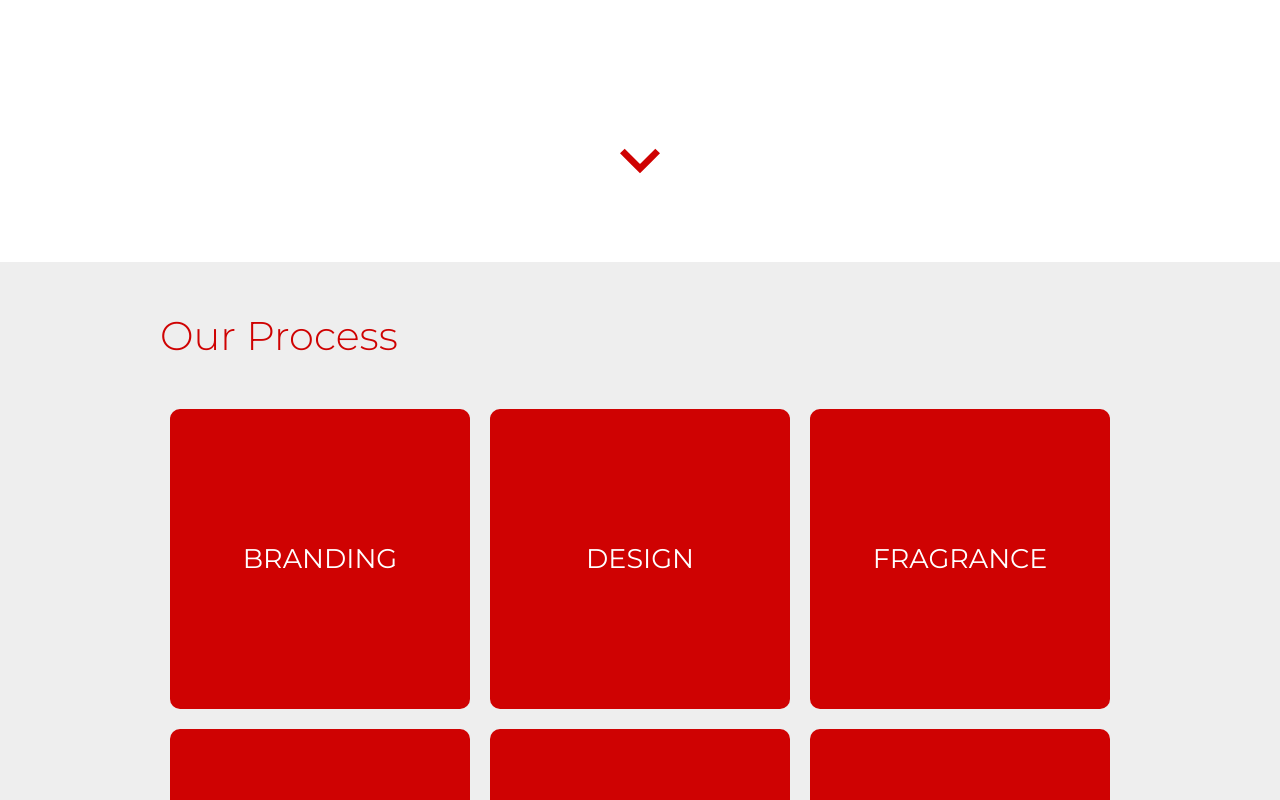
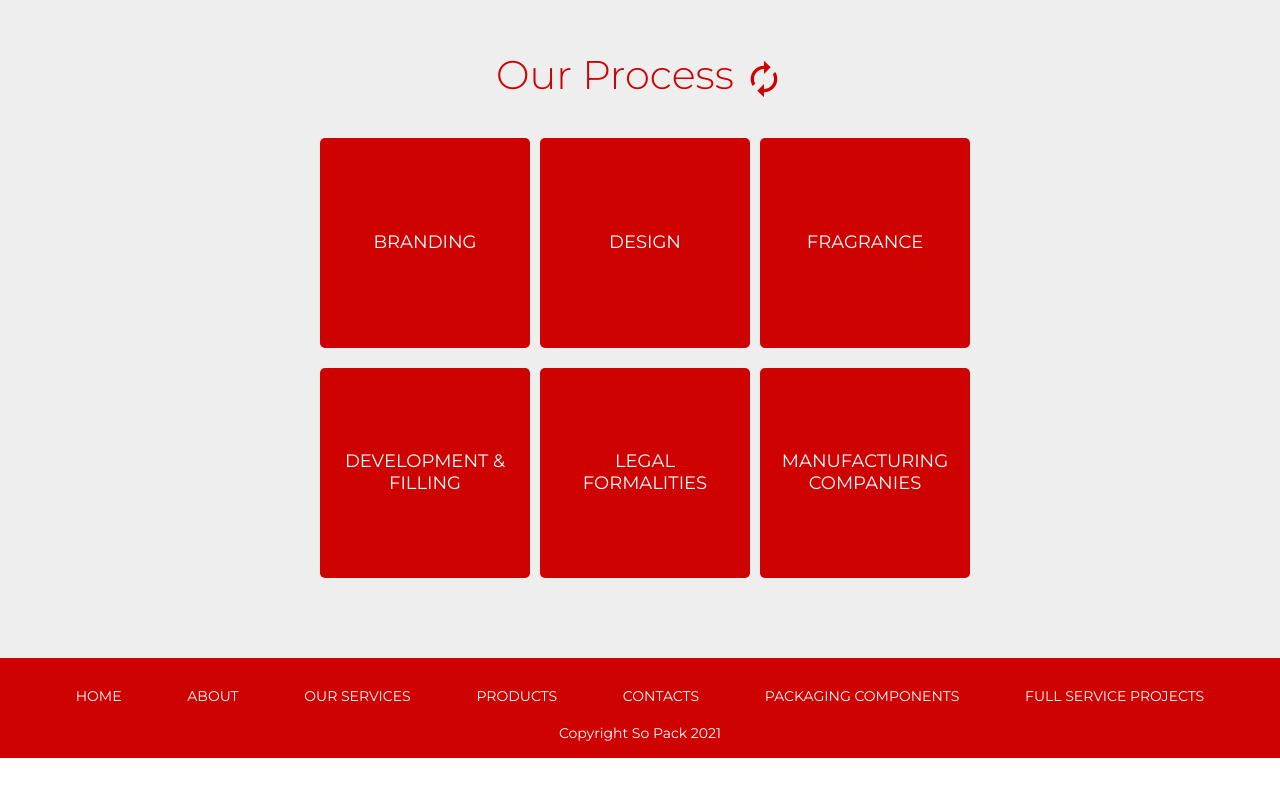
Before and after one commit to giuliap87/so-pack, a Next.js app: page /services/finished-product in a window 1280 px wide. Shown: the part 600-1400 px from the top of the page. After the commit the page ends 1358 px from the top, so only its background shows below. Built offline with nearby package versions, Linux system fonts and the light colour scheme.

Commit message:
refactor packaging and finished product pages

```diff
--- a/components/Card/Card.module.scss
+++ b/components/Card/Card.module.scss
@@ -8,21 +8,32 @@
   flex-direction: column;
   align-items: center;
   justify-content: center;
-  width: 250px;
-  height: 250px;
+  width: 200px;
+  height: 200px;
   margin: 10px;
   text-transform: uppercase;
   cursor: pointer;
+
+  h3 {
+    font-size: 26px;
+  }
 }
 
 @include desktop {
   .container {
-    margin: 20px;
-    width: 200px;
-    height: 200px;
-
     h3 {
       font-size: 22px;
     }
   }
 }
+
+@include tablet-portrait {
+  .container {
+    height: 150px;
+    width: 150px;
+
+    h3{
+      font-size: 18px;
+    }
+  }
+}
--- a/components/FinishProduct/FinishProduct.js
+++ b/components/FinishProduct/FinishProduct.js
@@ -1,45 +1,6 @@
 import styles from "./FinishProduct.module.scss";
 import Heading from "../Heading/Heading";
 import KeyboardArrowDownIcon from "@material-ui/icons/KeyboardArrowDown";
-
-const details = [
-  {
-    id: 0,
-    title: "Branding",
-    description:
-      "We manage the development of several components of perfumery and cosmetic.",
-  },
-  {
-    id: 1,
-    title: "Design",
-    description:
-      "Thanks to our design experience and creativity our creations are unique and captivating. We can provide you with a complete design study, adapted too your needs and expectations. From the bottle to the secondary packaging.",
-  },
-  {
-    id: 2,
-    title: "Fragrance",
-    description:
-      "Thanks to our design experience and creativity our creations are unique and captivating. We can provide you with a complete design study, adapted too your needs and expectations. From the bottle to the secondary packaging.",
-  },
-  {
-    id: 3,
-    title: "Development & filling",
-    description:
-      "Thanks to our design experience and creativity our creations are unique and captivating. We can provide you with a complete design study, adapted too your needs and expectations. From the bottle to the secondary packaging.",
-  },
-  {
-    id: 4,
-    title: "Legal formalities",
-    description:
-      "Thanks to our design experience and creativity our creations are unique and captivating. We can provide you with a complete design study, adapted too your needs and expectations. From the bottle to the secondary packaging.",
-  },
-  {
-    id: 5,
-    title: "Manufacturing Companies",
-    description:
-      "We manage the development of several components of perfumery and cosmetic.",
-  },
-];
 
 function FinishProduct() {
   return (
@@ -57,17 +18,6 @@ function FinishProduct() {
           <KeyboardArrowDownIcon />
         </a>
       </div>
-      <div id="process" className={styles.process}>
-        <h1 className={styles.processTitle}>Our Process</h1>
-        <div className={styles.stepsContainer}>
-          {details.map((step) => (
-            <div className={styles.step}>
-              <h4 className={styles.title}>{step.title}</h4>
-                <p className={styles.stepDescription}>{step.description}</p>
-            </div>
-          ))}
-        </div>
-      </div>
     </section>
   );
 }
--- a/components/FinishProduct/FinishProduct.module.scss
+++ b/components/FinishProduct/FinishProduct.module.scss
@@ -1,31 +1,22 @@
 @import "../../styles/mixins";
 
 .finishedProductSection {
-  margin: 80px 0 0 0;
-  display: flex;
-  flex-direction: column;
-  align-items: center;
-  overflow: hidden;
+  margin: 80px 0;
 }
 
+.container {
+  @include containerStyle;
+}
 .description {
   font-weight: 300;
   span {
     color: $primaryColor;
-    font-weight: 300;
+    font-weight: 400;
   }
 }
 
-.container {
-  @include containerStyle;
-  height: calc(100vh - 80px);
-}
-
 .scrollDown {
-  position: absolute;
-  bottom: 0;
-  right: 50%;
-  transform: translate(50%, 0);
+  margin-left: 45%;
   background-color: transparent;
   border: none;
   color: $primaryColor;
@@ -40,89 +31,10 @@
   font-size: 80px;
 }
 
-.process {
-  padding: 80px 100%;
-  background-color: #eee;
-  padding-top: 50px;
-}
-
-.processTitle {
-  color: $primaryColor;
-  font-weight: 300;
-  font-size: 40px;
-  padding-bottom: 30px;
-}
-
-.stepsContainer {
-  display: grid;
-  grid-template-columns: auto auto auto;
-}
-
-.step {
-  background-color: $primaryColor;
-  height: 300px;
-  width: 300px;
-  margin: 10px;
-  text-align: center;
-  position: relative;
-  border-radius: 10px;
-
-  transition: all 0.4s ease-in-out;
-}
-
-.title,
-.stepDescription {
-  color: $white;
-  position: absolute;
-  top: 50%;
-  left: 50%;
-  transform: translate(-50%, -50%);
-  width: 100%;
-  padding: 15px;
-
-  transition: all 0.4s ease-in-out;
-}
-
-.title {
-  text-transform: uppercase;
-  opacity: 1;
-}
-
-.stepDescription {
-  font-size: 15px;
-  opacity: 0;
-}
-
-.step:hover .title {
-  opacity: 0;
-}
-
-.step:hover .stepDescription {
-  opacity: 1;
-}
-
-.step:active .title {
-  opacity: 0;
-}
-
-.step:active .stepDescription {
-  opacity: 1;
-}
-
-
 @include tablet-landscape {
   .container {
     padding: 0 70px;
   }
-
-  .title {
-    font-size: 20px;
-  }
-
-  .stepsContainer {
-    grid-template-columns: auto auto;
-  }
-
   .description {
     font-size: 22px;
   }
@@ -132,36 +44,18 @@
   .description {
     font-size: 20px;
   }
-
-  .step {
-    height: 250px;
-    width: 250px;
-  }
-
-  .stepDescription {
-    font-size: 12px;
-  }
 }
 
 @include big-phone {
   .container {
     padding: 0 60px;
   }
-  .step {
-    height: 200px;
-    width: 200px;
-  }
-
-  .title {
-    font-size: 18px;
-  }
-
   .description {
     font-size: 18px;
   }
 
-  .processTitle {
-    font-size: 35px;
+  .scrollDown {
+    display: none;
   }
 }
 
@@ -169,22 +63,7 @@
   .container {
     padding: 0 10px;
   }
-  .stepsContainer {
-    grid-template-columns: auto;
-  }
   .description {
     font-size: 16px;
   }
-
-  .container{
-    height: calc(70vh - 80px);
-  }
-
-  .scrollDown {
-    display: none;
-  }
-
-  .processTitle{
-    font-size: 30px;
-  }
 }
--- /dev/null
+++ b/components/FinishProduct/Process/Process.js
@@ -0,0 +1,61 @@
+import styles from "./Process.module.scss";
+import AutorenewIcon from '@material-ui/icons/Autorenew';
+
+const details = [
+  {
+    id: 0,
+    title: "Branding",
+    description:
+      "We manage the development of several components of perfumery and cosmetic.",
+  },
+  {
+    id: 1,
+    title: "Design",
+    description:
+      "Thanks to our design experience and creativity our creations are unique and captivating. We can provide you with a complete design study, adapted too your needs and expectations. From the bottle to the secondary packaging.",
+  },
+  {
+    id: 2,
+    title: "Fragrance",
+    description:
+      "Thanks to our design experience and creativity our creations are unique and captivating. We can provide you with a complete design study, adapted too your needs and expectations. From the bottle to the secondary packaging.",
+  },
+  {
+    id: 3,
+    title: "Development & filling",
+    description:
+      "Thanks to our design experience and creativity our creations are unique and captivating. We can provide you with a complete design study, adapted too your needs and expectations. From the bottle to the secondary packaging.",
+  },
+  {
+    id: 4,
+    title: "Legal formalities",
+    description:
+      "Thanks to our design experience and creativity our creations are unique and captivating. We can provide you with a complete design study, adapted too your needs and expectations. From the bottle to the secondary packaging.",
+  },
+  {
+    id: 5,
+    title: "Manufacturing Companies",
+    description:
+      "We manage the development of several components of perfumery and cosmetic.",
+  },
+];
+
+function Process() {
+  return (
+    <div className={styles.container}>
+      <div id="process" className={styles.process}>
+        <h1 className={styles.processTitle}>Our Process <AutorenewIcon /></h1>
+        <div className={styles.stepsContainer}>
+          {details.map((step) => (
+            <div className={styles.step}>
+              <h4 className={styles.title}>{step.title}</h4>
+              <p className={styles.stepDescription}>{step.description}</p>
+            </div>
+          ))}
+        </div>
+      </div>
+    </div>
+  );
+}
+
+export default Process;
--- /dev/null
+++ b/components/FinishProduct/Process/Process.module.scss
@@ -0,0 +1,139 @@
+@import "../../../styles/mixins";
+
+.container {
+  @include containerStyle;
+  background-color: #eee;
+  overflow-x: scroll;
+}
+.process {
+  margin: 80px 0;
+  display: flex;
+  flex-direction: column;
+  justify-content: center;
+  align-items: center;
+}
+
+.processTitle {
+  color: $primaryColor;
+  font-weight: 300;
+  font-size: 40px;
+  padding-bottom: 30px;
+}
+
+.stepsContainer {
+  display: grid;
+  grid-template-columns: repeat(3, 200px);
+  grid-gap: 20px;
+}
+
+.step {
+  background-color: $primaryColor;
+  height: 210px;
+  width: 210px;
+  text-align: center;
+  position: relative;
+  border-radius: 5px;
+
+  transition: all 0.4s ease-in-out;
+
+  h4 {
+    font-size: 18px;
+  }
+
+  p {
+    font-size: 11px;
+  }
+}
+
+.title,
+.stepDescription {
+  color: $white;
+  position: absolute;
+  top: 50%;
+  left: 50%;
+  transform: translate(-50%, -50%);
+  width: 100%;
+  padding: 15px;
+
+  transition: all 0.4s ease-in-out;
+}
+
+.title {
+  text-transform: uppercase;
+  opacity: 1;
+}
+
+.stepDescription {
+  font-size: 15px;
+  opacity: 0;
+}
+
+.step:hover .title {
+  opacity: 0;
+}
+
+.step:hover .stepDescription {
+  opacity: 1;
+}
+
+.step:active .title {
+  opacity: 0;
+}
+
+.step:active .stepDescription {
+  opacity: 1;
+}
+
+@include tablet-landscape {
+  .container {
+    padding: 0;
+  }
+
+  .title {
+    font-size: 20px;
+  }
+}
+
+@include tablet-portrait {
+  .stepsContainer {
+    grid-template-columns: repeat(2, 200px);
+  }
+}
+
+@include big-phone {
+  .title {
+    font-size: 15px;
+  }
+
+  .stepDescription {
+    font-size: 8px;
+  }
+
+  .processTitle {
+    font-size: 35px;
+  }
+
+  .stepsContainer {
+    grid-template-columns: repeat(6, 200px);
+    overflow-x: auto;
+    padding: 0 20px 0 850px;
+  }
+}
+
+@include phone {
+  .container {
+    padding: 0 10px;
+  }
+
+  .scrollDown {
+    display: none;
+  }
+
+  .processTitle {
+    font-size: 30px;
+  }
+
+  .stepsContainer {
+    padding: 0 20px 0 1000px;
+  }
+}
--- a/components/Footer/Footer.module.scss
+++ b/components/Footer/Footer.module.scss
@@ -3,7 +3,7 @@
 .footer {
   background-color: $primaryColor;
   color: $white;
-  height: 80px;
+  height: 100px;
   text-transform: uppercase;
   padding: 30px 10px 0 10px;
 
@@ -21,6 +21,7 @@
   list-style: none;
   a {
    color: $white;
+   text-decoration: none;
   }
 }
 
@@ -32,17 +33,19 @@
 
 @include tablet-landscape {
   .footer {
-    font-size: 12px;
+    font-size: 13px;
+    height: 100px;
   }
 }
 
 @include tablet-portrait {
   .footer {
     font-size: 10px;
+    height: 100px;
   }
 
   .copyright {
-    font-size: 8px;
+    font-size: 10px;
   }
 }
 
--- a/components/Packing/Description/Description.module.scss
+++ b/components/Packing/Description/Description.module.scss
@@ -1,4 +1,9 @@
 @import "../../../styles/mixins";
+
+.container {
+  @include containerStyle;
+  margin: 80px 0 0 0;
+}
 
 .description {
   font-weight: 300;
@@ -15,14 +20,12 @@
 }
 
 @include big-phone {
-  .text {
-    width: 400px;
-    position: relative;
-    top: 0;
+  .description {
+    font-size: 18px;
   }
 
-  .description {
-    font-size: 18px;
+  .container {
+    padding: 0 30px;
   }
 }
 
@@ -30,4 +33,8 @@
   .description {
     font-size: 16px;
   }
+
+  .container {
+    padding: 0 20px;
+  }
 }
--- a/pages/services/finished-product.js
+++ b/pages/services/finished-product.js
@@ -1,6 +1,7 @@
 import Head from "next/head";
 import Navbar from "../../components/Navbar/secondaryNavbar";
 import FinishedProductSection from "../../components/FinishProduct/FinishProduct";
+import Process from "../../components/FinishProduct/Process/Process";
 import Footer from "../../components/Footer/Footer";
 
 function FinishedProduct() {
@@ -9,9 +10,12 @@ function FinishedProduct() {
       <Head>
         <title>So pack services - Finished Products</title>
       </Head>
-      <Navbar />
-      <FinishedProductSection />
-      <Footer />
+      <div style={{ minHeight: "calc(100vh - 80px)" }}>
+        <Navbar />
+        <FinishedProductSection />
+        <Process />
+        <Footer />
+      </div>
     </div>
   );
 }
```
Also changed, not shown: components/Packing/Packing.module.scss (+5 -26 lines), pages/services/packaging.js (+6 -4 lines).
